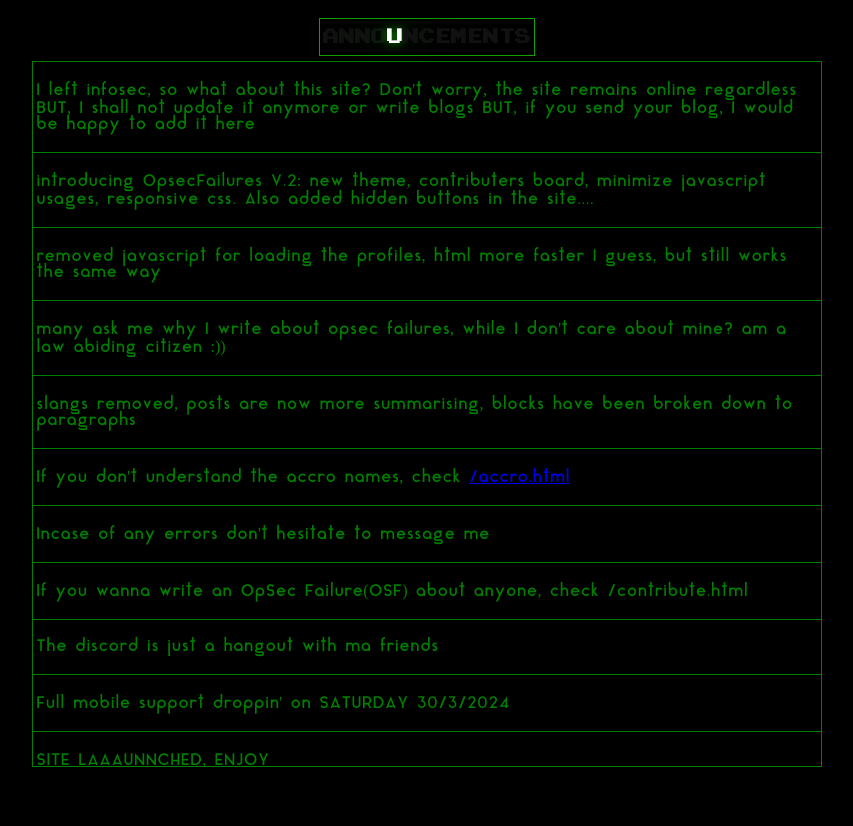
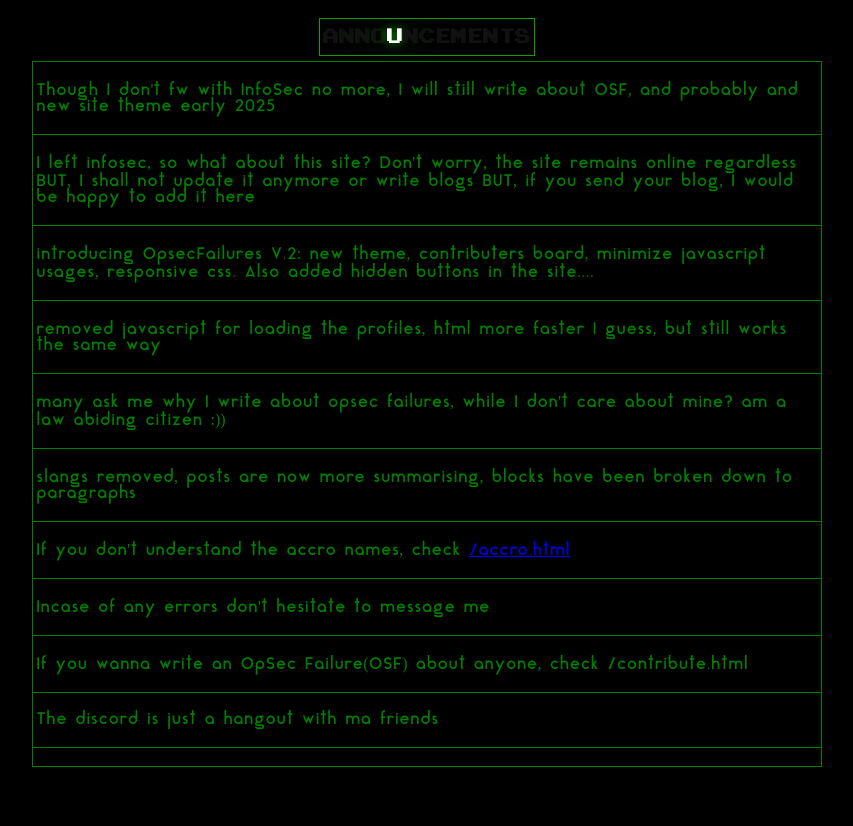
Before and after one commit to opsecfail/opsecfail.github.io, a plain HTML site: page announcements.html in a window 1280 px wide. Shown: the whole page, without its empty margins (213-1066 px from the left). Drawn offline with Linux system fonts and the light colour scheme.

Commit message:
Update announcements.html

```diff
--- a/announcements.html
+++ b/announcements.html
@@ -27,6 +27,9 @@
         </div>
 
         <div class="announcement_column">
+            <div class="announcement_post">
+                <p>Though I don't fw with InfoSec no more, I will still write about OSF, and probably and new site theme early 2025</p>
+            </div>
             <div class="announcement_post">
                 <p>I left infosec, so what about this site? Don't worry, the site remains online regardless BUT, I shall not update it anymore or write blogs BUT, if you send your blog, I would be happy to add it here</p>
             </div>
```
